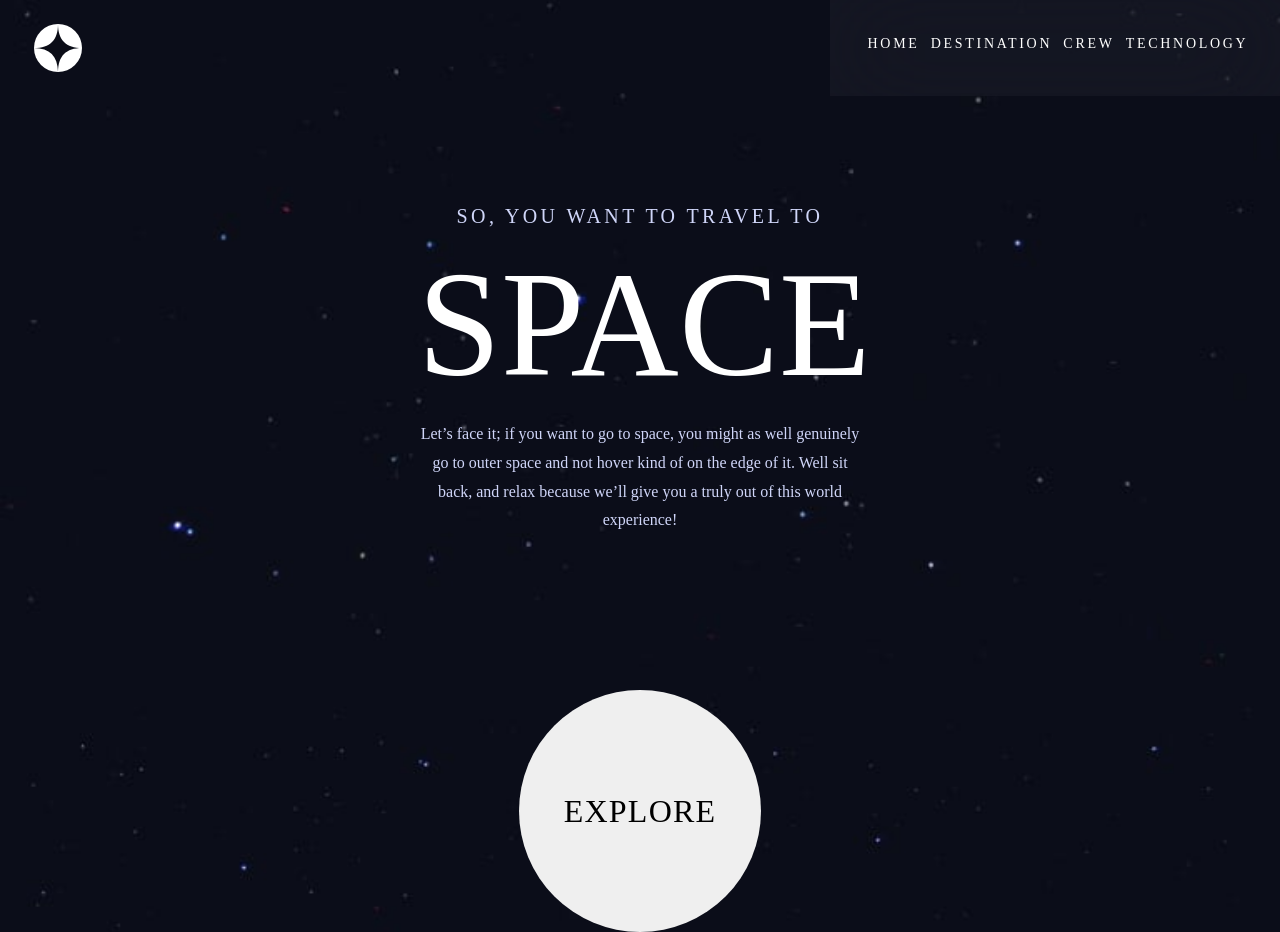
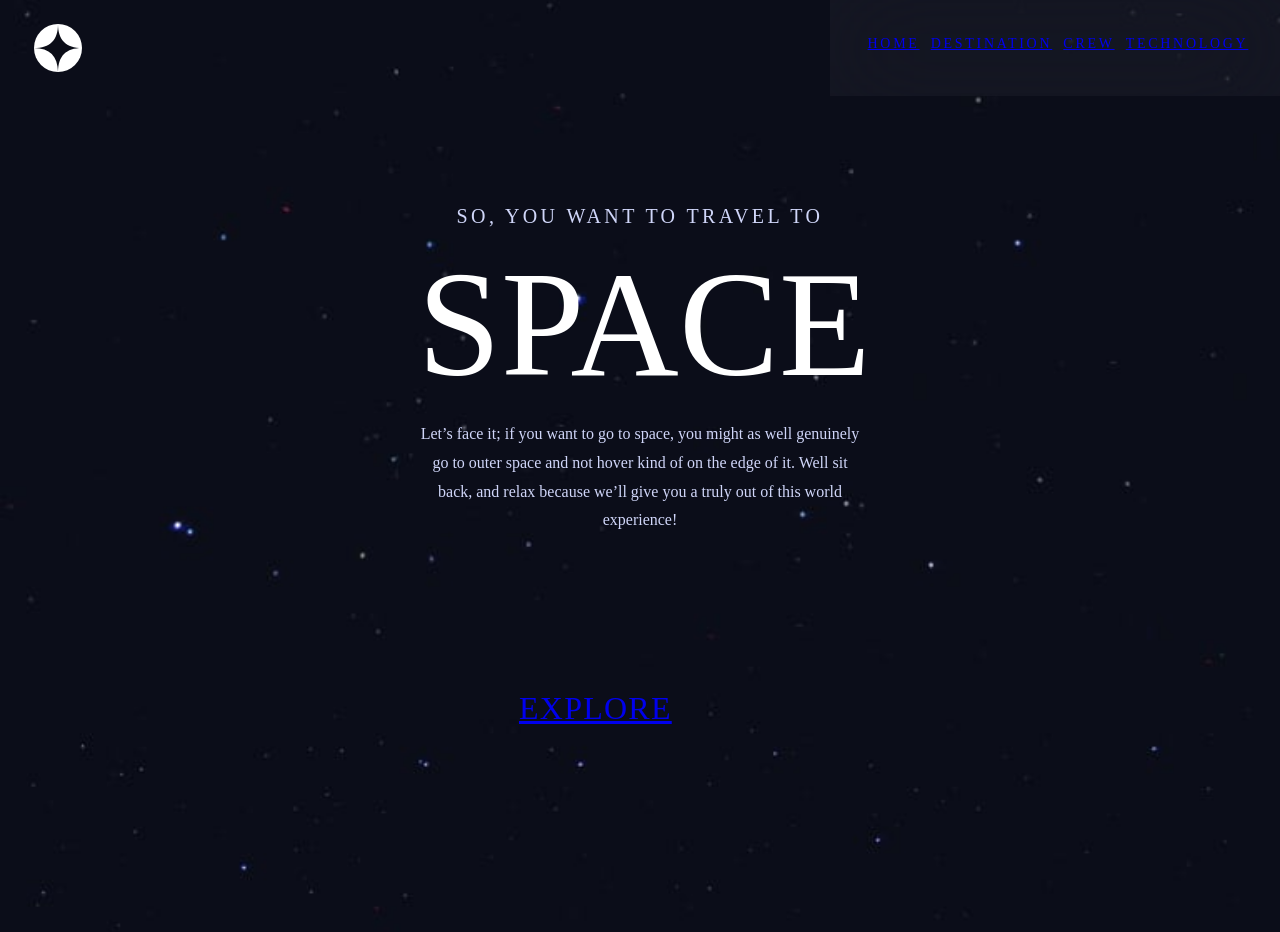
Before and after one commit to salvarez96/FEM-space-website, a React (Vite) app: page / in a window 1280 px wide. Built offline with nearby package versions, Linux system fonts and the light colour scheme; a web font is replaced by a local one.

Commit message:
💄 Update header and links with new CSR routes

```diff
--- a/src/components/header/header.tsx
+++ b/src/components/header/header.tsx
@@ -1,10 +1,22 @@
 import styles from '@styles/header/header.module.scss'
 import { navigationItems } from './navigation-items'
+import { Link, useLocation } from 'react-router-dom'
+import { useEffect, useRef } from 'react'
 
 export default function Header() {
+
+  const currentLocation = useLocation().pathname
+  const hamburgerMenuToggle: React.MutableRefObject<HTMLInputElement | null> = useRef(null)
+
+  useEffect(() => {
+    if (hamburgerMenuToggle.current && hamburgerMenuToggle.current.checked) {
+      hamburgerMenuToggle.current.checked = false
+    }
+  }, [currentLocation])
+
   return (
-    <header min-height={96}>
-      <input type="checkbox" id="hamburger-menu-toggle" />
+    <header>
+      <input type="checkbox" id="hamburger-menu-toggle" ref={hamburgerMenuToggle} />
 
       <div className={styles['header-icons-container']}>
         <img className={styles['logo']} src="/shared/logo.svg" alt="App logo" width={40} height={40} />
@@ -21,7 +33,12 @@ export default function Header() {
 
           <ul>
             {navigationItems.map((navItem, i) => (
-              <li key={i}><span className={styles['navigation-item-number']}>{navItem.groupNumber}</span> {navItem.navTitle}</li>
+              <li key={i}>
+                <Link to={navItem.navLink}>
+                  <span className={styles['navigation-item-number']}>{navItem.groupNumber}</span> {navItem.navTitle}
+                </Link>
+                <div className={ styles[`navigation-item__${currentLocation === navItem.navLink ? 'active' : 'hover'}`] }></div>
+              </li>
             ))}
           </ul>
 
--- a/src/components/header/navigation-items.ts
+++ b/src/components/header/navigation-items.ts
@@ -1,17 +1,18 @@
 interface NavigationItems {
   groupNumber: string
-  navTitle: string
+  navTitle: string,
+  navLink: string
 }
 
 const navigationItems: NavigationItems[] = [];
 
-function addNavigationItems(groupNumber: NavigationItems['groupNumber'], navTitle: NavigationItems['navTitle']) {
-  navigationItems.push({ groupNumber, navTitle })
+function addNavigationItems(groupNumber: NavigationItems['groupNumber'], navTitle: NavigationItems['navTitle'], navLink: NavigationItems['navLink']) {
+  navigationItems.push({ groupNumber, navTitle, navLink })
 }
 
-addNavigationItems('00', 'HOME')
-addNavigationItems('01', 'DESTINATION')
-addNavigationItems('02', 'CREW')
-addNavigationItems('03', 'TECHNOLOGY')
+addNavigationItems('00', 'HOME', '/home')
+addNavigationItems('01', 'DESTINATION', '/destination')
+addNavigationItems('02', 'CREW', '/crew')
+addNavigationItems('03', 'TECHNOLOGY', '/technology')
 
 export { navigationItems }
--- a/src/pages/home.tsx
+++ b/src/pages/home.tsx
@@ -1,5 +1,6 @@
 import { homeCopies } from '@copies'
 import styles from '@styles/pages/home.module.scss'
+import { Link } from 'react-router-dom'
 
 export default function Home() {
   return (
@@ -13,7 +14,7 @@ export default function Home() {
           <p>{ homeCopies['main-content'] }</p>
         </section>
       </div>
-      <button className={ styles['home-button'] } type="button">Explore</button>
+      <Link to='/destination' className={ styles['home-button'] } type="button"><span>Explore</span></Link>
     </div>
   )
 }
```
